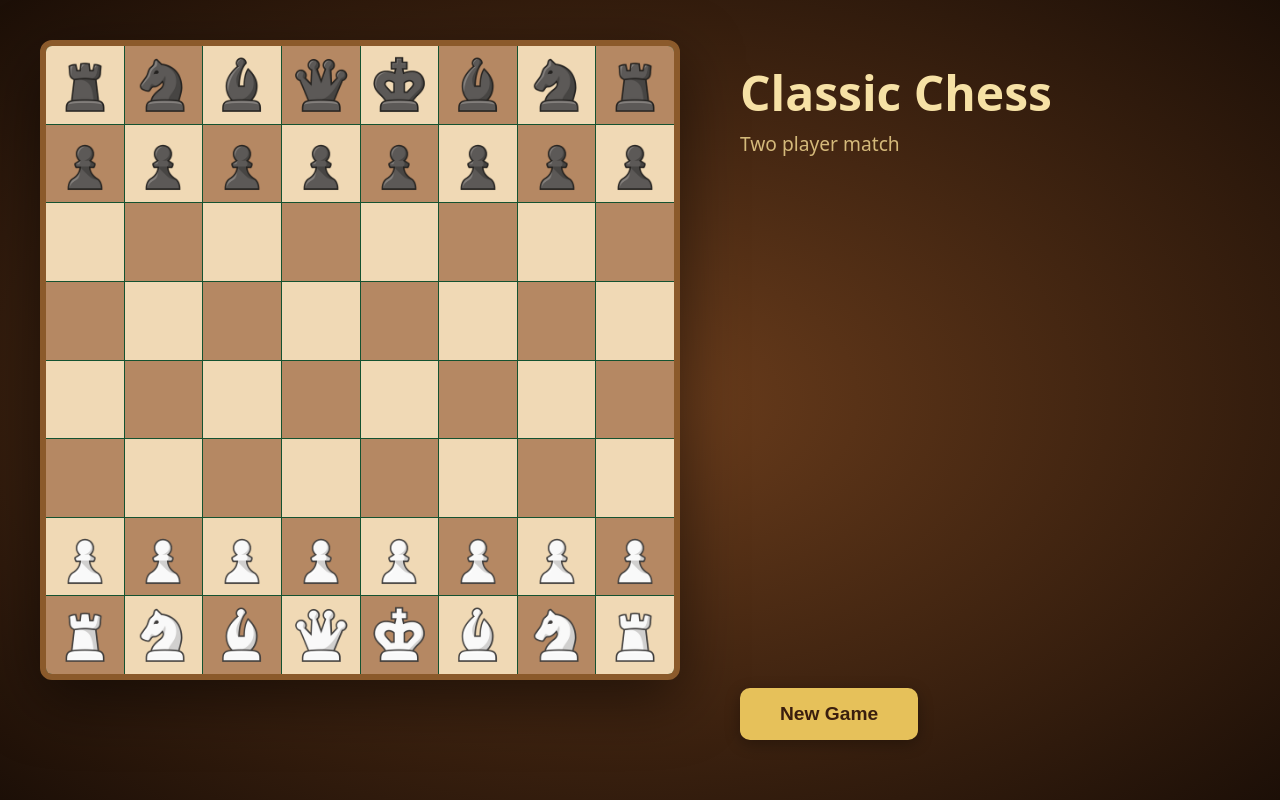
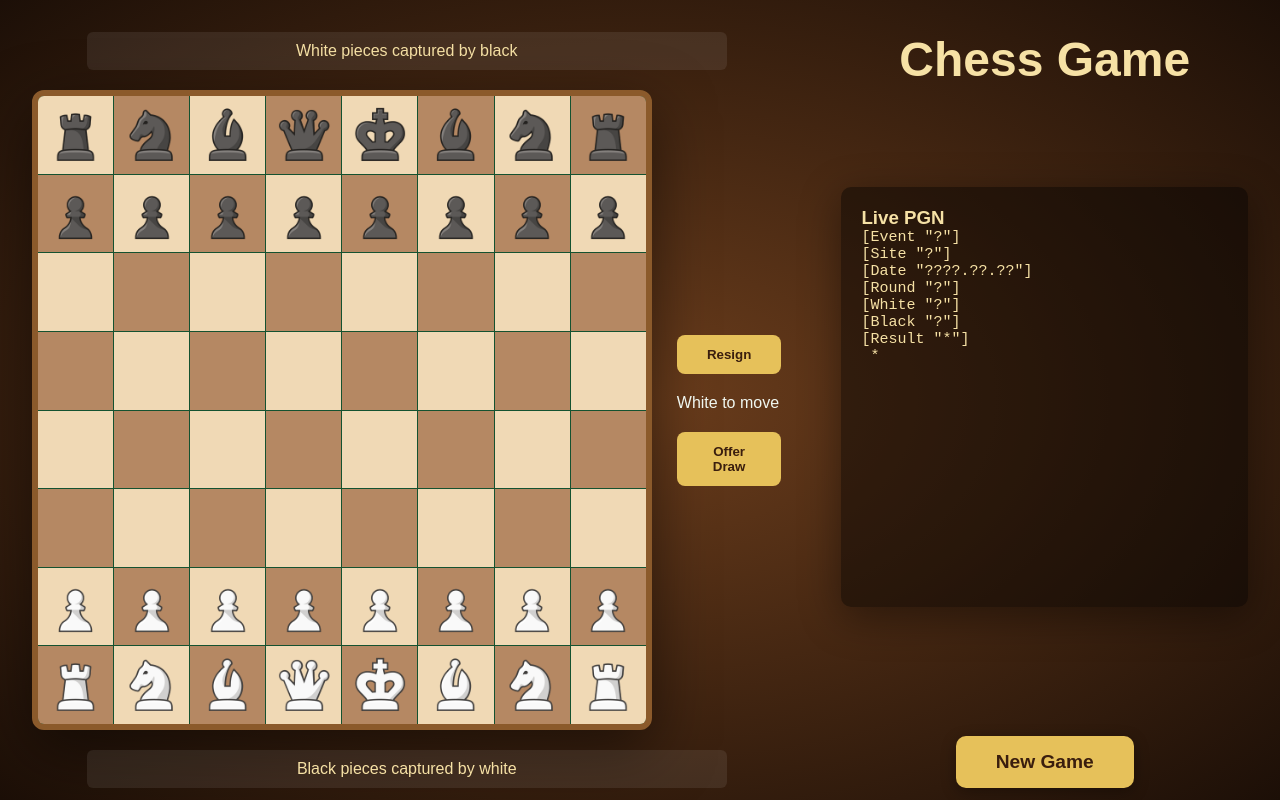
Before and after one commit to hari-hara-1/web-project, a React (Vite) app: page /chess in a window 1280 px wide. Built offline with nearby package versions, Linux system fonts and the light colour scheme.

Commit message:
Added additional UI elements

```diff
--- a/src/chess/ChessPage.jsx
+++ b/src/chess/ChessPage.jsx
@@ -107,7 +107,20 @@ function handleDropPiece(from, to) {
   const kingInCheck = getKingSquare();
 
 return (
+  <>
     <div className="chess-container">
+
+      {/* LEFT SIDE */}
+      <div className="board-area">
+
+        {/* Captured by black */}
+        <div className="captured white-captured">
+          White pieces captured by black
+        </div>
+
+        {/* Board + controls */}
+        <div className="board-row">
+
           {/* BOARD */}
           <div className="board">
             {board.flat().map((square, i) => {
@@ -146,8 +159,6 @@ ${kingInCheck === sq ? "check" : ""}`}
                         e.dataTransfer.setData("square", sq);
                         e.dataTransfer.effectAllowed = "move";
 
-                    console.log("DRAG START", sq);
-
                         const legalMoves = game.moves({
                           square: sq,
                           verbose: true,
@@ -164,26 +175,58 @@ ${kingInCheck === sq ? "check" : ""}`}
             })}
           </div>
 
-      {/* SIDEBAR */}
-      <div className="sidebar">
-        <div className="panel-header">
-          <h1>Classic Chess</h1>
-          <p>Two player match</p>
+          {/* BOARD CONTROLS */}
+          <div className="board-controls">
+            <button className="resign-btn">Resign</button>
+
+            <div className="turn-indicator">
+              {game.turn() === "w" ? "White to move" : "Black to move"}
             </div>
 
+            <button className="draw-btn">Offer Draw</button>
+          </div>
+
+        </div>
+
+        {/* Captured by white */}
+        <div className="captured black-captured">
+          Black pieces captured by white
+        </div>
+
+      </div>
+
+      {/* RIGHT SIDE */}
+      <div className="game-panel">
+
+        <div className="game-title">
+          Chess Game
+        </div>
+
+        {/* PGN PANEL */}
+        <div className="pgn-panel">
+          <h3>Live PGN</h3>
+          <pre>{game.pgn()}</pre>
+        </div>
+
+        {/* NEW GAME BUTTON */}
         <button
           className="new-game-btn"
           onClick={() => window.location.reload()}
         >
           New Game
         </button>
+
       </div>
+
+    </div>
+
+    {/* SNACKBAR */}
     {snackbar && (
       <div className="snackbar">
         {snackbar}
       </div>
     )}
-    </div>
+  </>
 );
 }
 
--- a/src/chess/chess.css
+++ b/src/chess/chess.css
@@ -3,24 +3,27 @@
 }
 
 body {
-  position: fixed;
-  inset: 0;
-  margin: 0;
-  overflow: hidden;
-  font-family: sans-serif;
+  margin: 0 !important;
+  height: 100vh !important;
+
+  display: flex !important;
+  justify-content: center !important;
+  align-items: center !important;
+
+  overflow: hidden !important;
+  font-family: sans-serif !important;
+
+  background: radial-gradient(#6b3d1c, #1c0f07) !important;
 }
 
-/* MAIN PAGE CONTAINER */
 .chess-container {
-  height: 100vh;
-  width: 100vw;
+  width: min(1400px, 95vw);
+  height: min(900px, 92vh);
 
-  display: flex;
-  flex-direction: row;
-  padding: 40px;
+  display: grid;
+  grid-template-columns: 1fr 1fr;
+
   gap: 60px;
-
-  background: radial-gradient(#6b3d1c, #1c0f07);
 }
 
 /* BOARD AREA */
@@ -87,8 +90,8 @@ body {
 
   display: flex;
   flex-direction: column;
-  justify-content: space-between;
-  align-items: flex-start;
+  justify-content: space-between; /* top + bottom */
+  align-items: center;            /* center horizontally */
 
   padding: 20px 0;
 }
@@ -110,7 +113,7 @@ body {
 .new-game-btn {
   padding: 15px 40px;
   border-radius: 10px;
-
+ margin-top: 30px;
   background: #e6c15a;
   color: #3a1e0e;
 
@@ -222,3 +225,87 @@ body {
     transform: translate(-50%, 30px);
   }
 }
+
+.board-area {
+  display: flex;
+  flex-direction: column;
+  align-items: center;
+  justify-content: center;
+
+  gap: 20px;
+}
+.board-row {
+  display: flex;
+  align-items: center;
+  gap: 25px;
+}
+.board-controls {
+  display: flex;
+  flex-direction: column;
+  gap: 20px;
+}
+
+.board-controls button {
+  padding: 12px 20px;
+  border-radius: 8px;
+
+  border: none;
+  background: #e6c15a;
+  color: #3a1e0e;
+
+  font-weight: bold;
+  cursor: pointer;
+
+  transition: transform 0.2s;
+}
+
+.board-controls button:hover {
+  transform: translateY(-2px);
+}
+.captured {
+  width: min(80vh, 900px);
+
+  padding: 10px;
+
+  border-radius: 6px;
+
+  background: rgba(255,255,255,0.08);
+  color: #f6e1a5;
+
+  text-align: center;
+}
+.game-panel {
+  display: flex;
+  flex-direction: column;
+  align-items: center;
+  justify-content: space-between;
+
+  height: 100%;
+}
+.game-title {
+  font-size: 3rem;
+  color: #f6e1a5;
+  font-weight: bold;
+}
+.pgn-panel {
+  width: 100%;
+  max-width: 420px;
+
+  height: 420px;
+
+  background: rgba(0,0,0,0.45);
+
+  border-radius: 10px;
+  padding: 20px;
+
+  color: #f6e1a5;
+
+  overflow-y: auto;
+
+  box-shadow: 0 10px 40px rgba(0,0,0,0.4);
+}
+.pgn-panel pre {
+  white-space: pre-wrap;
+  font-family: monospace;
+  font-size: 15px;
+}
```
Lines whose indentation alone changed are shown as unchanged.
